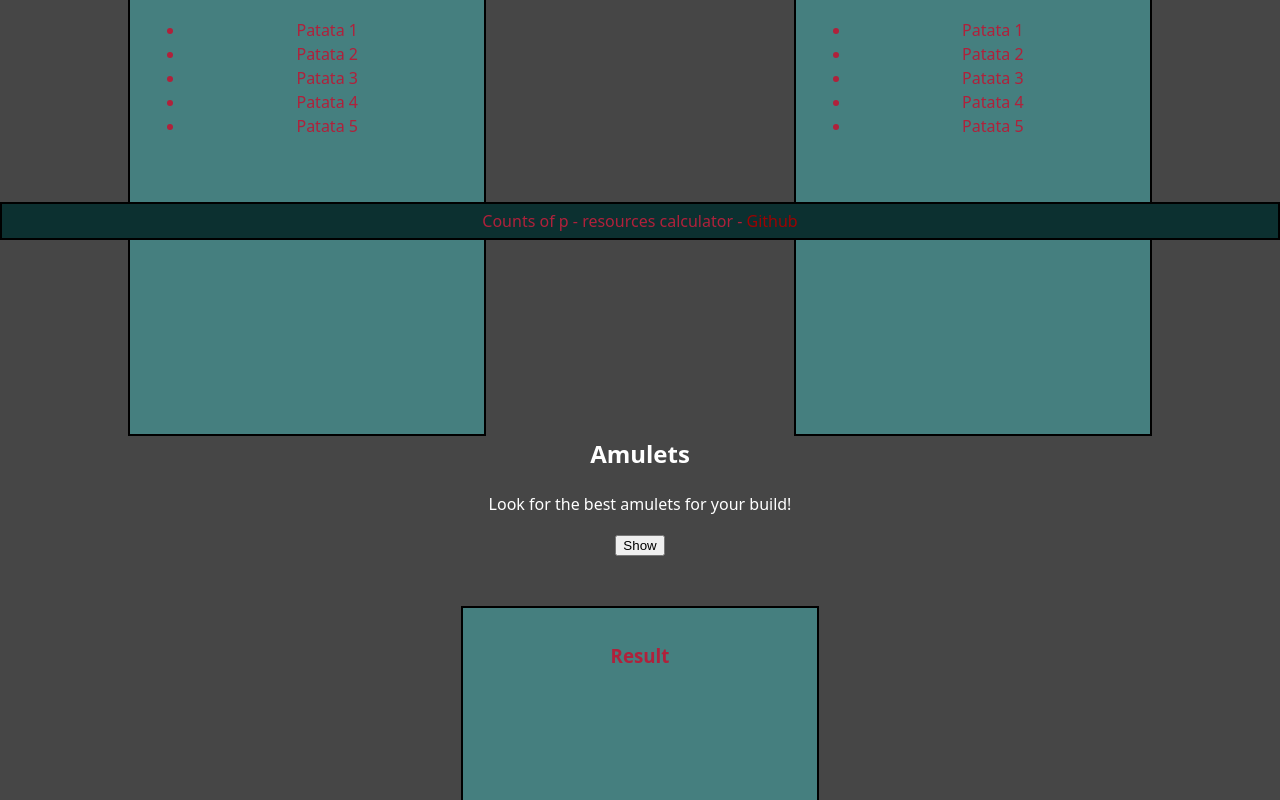
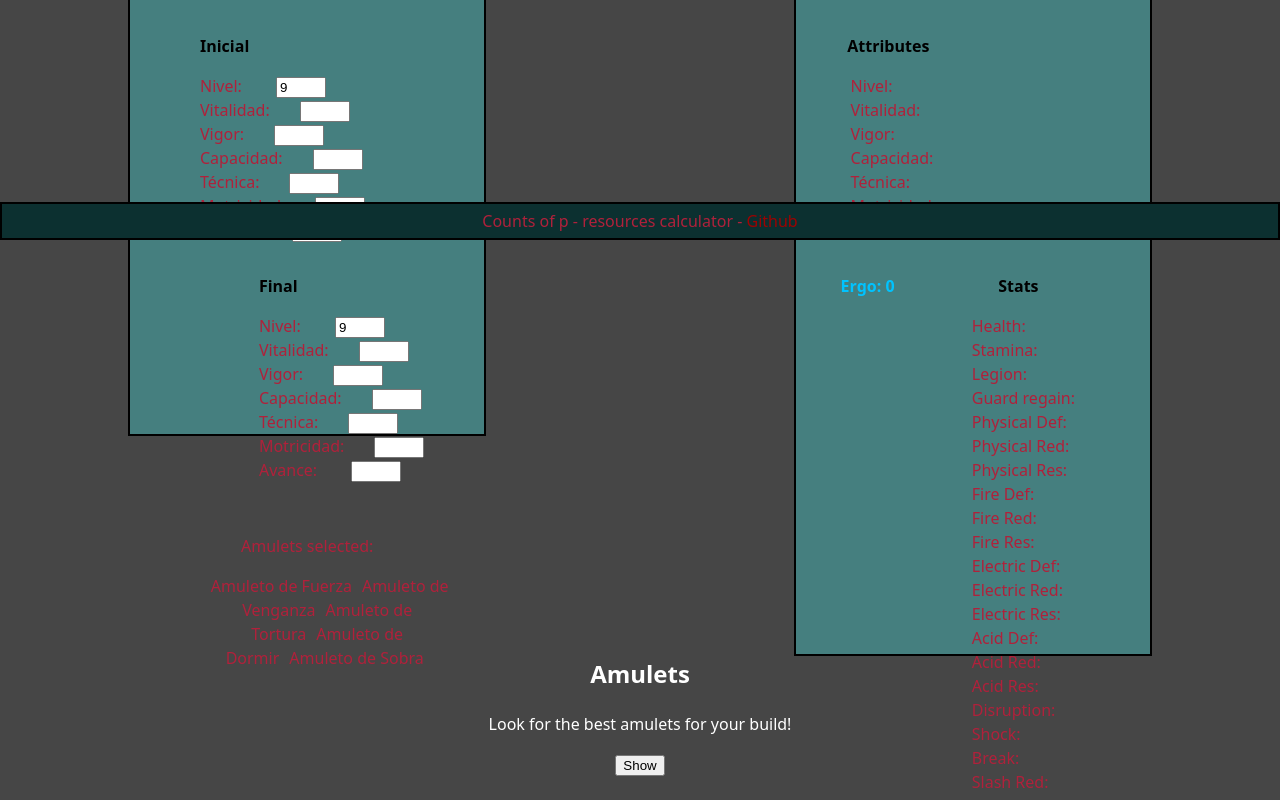
Before and after one commit to dsanfealos/counts-of-p-react-front, a React (Vite) app: page /character in a window 1280 px wide. Shown: the part 560-1360 px from the top of the page. Built offline with nearby package versions, Linux system fonts and the light colour scheme.

Commit message:
Basic structure of Character. Created useFetchGet and applied onClick on AmuletsSearch

```diff
--- a/src/components/Character.jsx
+++ b/src/components/Character.jsx
@@ -1,4 +1,5 @@
 const Character = () => {
+    const ergo = 0;
     return (
         <div className="character">
             <div className="interaction-box">
@@ -8,26 +9,130 @@ const Character = () => {
                 <p style={{
                     color:"white"
                 }}>Use this mode to calculate the resources needed to upgrade from level A to level B</p>
-                <button id="btn-calculate">Calculate</button>
+                <button>Calculate</button>
                 <div className="selection">
                     <h3>Selection</h3>
-                    <ul>
-                        <li>Patata 1</li>
-                        <li>Patata 2</li>
-                        <li>Patata 3</li>
-                        <li>Patata 4</li>
-                        <li>Patata 5</li>
+                    <div className="selection-initial">
+                        <p>Inicial</p>
+                        <ul>
+                            <li>
+                                <label>Nivel: </label>
+                                <input type="number" min={9} defaultValue={9}></input>
+                                </li>
+                            <li>
+                                <label>Vitalidad:</label>
+                                <input type="number"></input>
+                            </li>
+                            <li>
+                                <label>Vigor:</label>
+                                <input type="number"></input>
+                            </li>
+                            <li>
+                                <label>Capacidad:</label>
+                                <input type="number"></input>
+                            </li>
+                            <li>
+                                <label>Técnica:</label>
+                                <input type="number"></input>
+                            </li>
+                            <li>
+                                <label>Motricidad:</label>
+                                <input type="number"></input>
+                            </li>
+                            <li>
+                                <label>Avance: </label>
+                                <input type="number"></input>
+                            </li>
+                        </ul>
+                    </div>
+                    <div className="selection-final">
+                        <p>Final</p>
+                        <ul>
+                        <li>
+                            <label>Nivel: </label>
+                            <input type="number" min={9} defaultValue={9}></input>
+                            </li>
+                        <li>
+                            <label>Vitalidad:</label>
+                            <input type="number"></input>
+                        </li>
+                        <li>
+                            <label>Vigor:</label>
+                            <input type="number"></input>
+                        </li>
+                        <li>
+                            <label>Capacidad:</label>
+                            <input type="number"></input>
+                        </li>
+                        <li>
+                            <label>Técnica:</label>
+                            <input type="number"></input>
+                        </li>
+                        <li>
+                            <label>Motricidad:</label>
+                            <input type="number"></input>
+                        </li>
+                        <li>
+                            <label>Avance: </label>
+                            <input type="number"></input>
+                        </li>
                     </ul>
+                    </div>
+                    <div className="amulet-selection">
+                        <p>Amulets selected:</p>
+                        <ul>
+                            <li>Amuleto de Fuerza</li>
+                            <li>Amuleto de Venganza</li>
+                            <li>Amuleto de Tortura</li>
+                            <li>Amuleto de Dormir</li>
+                            <li>Amuleto de Sobra</li>
+                        </ul>
+                    </div>
                 </div>
                 <div className="result">
                     <h3>Result</h3>
-                    <ul>
-                        <li>Patata 1</li>
-                        <li>Patata 2</li>
-                        <li>Patata 3</li>
-                        <li>Patata 4</li>
-                        <li>Patata 5</li>
-                    </ul>
+                    <div className="result-attributes">
+                        <p>Attributes</p>
+                        <ul>
+                            <li>Nivel: </li>
+                            <li>Vitalidad: </li>
+                            <li>Vigor: </li>
+                            <li>Capacidad: </li>
+                            <li>Técnica: </li>
+                            <li>Motricidad: </li>
+                            <li>Avance: </li>
+                        </ul>
+                    </div>
+                    <div className="result-stats">
+                        <p>Stats</p>
+                        <ul>
+                            <li>Health: </li>
+                            <li>Stamina: </li>
+                            <li>Legion: </li>
+                            <li>Guard regain: </li>
+                            <li>Physical Def: </li>
+                            <li>Physical Red: </li>
+                            <li>Physical Res: </li>
+                            <li>Fire Def: </li>
+                            <li>Fire Red: </li>
+                            <li>Fire Res: </li>
+                            <li>Electric Def: </li>
+                            <li>Electric Red: </li>
+                            <li>Electric Res: </li>
+                            <li>Acid Def: </li>
+                            <li>Acid Red: </li>
+                            <li>Acid Res: </li>
+                            <li>Disruption: </li>
+                            <li>Shock: </li>
+                            <li>Break: </li>
+                            <li>Slash Red: </li>
+                            <li>Strike Red: </li>
+                            <li>Pierce Red: </li>
+                            <li>Weight: </li>
+                        </ul>
+                    </div>
+
+                    <p style={{float:"left", clear:"left", color:"rgb(0, 195, 255)"}}>Ergo: {ergo}</p>
                 </div>
             </div>
         </div>
--- a/src/components/searchs/AmuletsSearch.jsx
+++ b/src/components/searchs/AmuletsSearch.jsx
@@ -1,16 +1,12 @@
-import { useState } from "react";
+import { useEffect, useState } from "react";
+import useFetchGet from "../util/useFetchGet";
 
 const AmuletSearch = () => {
-    const [amulets, setAmulets] = useState([]);
+    const [shouldFecth, setShouldFecth] = useState(false);
+    const {data, isPending, error} = useFetchGet('https://countsofp.com/player/amulet', shouldFecth)
 
     const showAmuletList = () => {
-        fetch("https://countsofp.com/player/amulet")
-        .then(response =>
-            response.json()
-        ).then(data => {
-            setAmulets(data)
-            console.log(data);
-        })
+        setShouldFecth(true);
     }
 
     return (
@@ -19,8 +15,10 @@ const AmuletSearch = () => {
             <p style={{color:"white"}}>Look for the best amulets for your build!</p>
             <button onClick={showAmuletList}>Show</button>
             <div className="show-amulets">
-                <h3>Result</h3>
-                {amulets.map((amulet) => {
+                <h3>Amulet list</h3>
+                {error && <div>{error}</div>}
+                {isPending && <div>Loading...</div>}
+                {data && data.map((amulet) => {
                     return (
                         <div className="amulet-preview" key={amulet.id}>
                             <h3 style={{color:"black"}}>{amulet.name}</h3>
@@ -31,6 +29,7 @@ const AmuletSearch = () => {
                                 <li>Stats increased: </li>
                                 <li>Attributes increased: </li>
                             </ul>
+                            <button>Add to build</button>
                         </div>
                     )
                 })}
--- /dev/null
+++ b/src/components/util/useFetchGet.jsx
@@ -0,0 +1,30 @@
+import { useEffect, useState } from "react";
+
+const useFetchGet = (url, trigger) => {
+    const [data, setData] = useState(null);
+    const [isPending, setIsPending] = useState(false);
+    const [error, setError] = useState(null);
+    useEffect(() => {
+        if(!trigger) return;
+        setIsPending(true);
+        fetch(url)
+            .then(response => {
+                if(!response.ok){
+                    throw Error("There is an error fetching the data.")
+                }
+                return response.json();
+            })
+            .then(fetchData => {
+                setData(fetchData);
+                setIsPending(false);
+                setError(null);
+            })
+            .catch((err) => {
+                setError(err.message);
+                setIsPending(false);
+            });
+    }, [trigger, url]);
+    return {data, isPending, error};
+}
+
+export default useFetchGet;
--- a/src/index.css
+++ b/src/index.css
@@ -82,10 +82,55 @@ body{
     margin-top: 50px;
     background-color: rgb(69, 127, 127);
     border: 2px black solid;
-    padding: 15px;
+    padding-top: 15px;
+    padding-left: 30px;
+    padding-right: 30px;
     float: left;
     width: 35%;
     height: 500px;
+}
+.selection-initial{
+    float: left;
+}
+.selection-initial ul{
+    text-align: left;
+    list-style: none;
+}
+.selection-initial input{
+    width: 50px;
+    margin-left: 30px;
+}
+.selection-initial p{
+    text-align: left;
+    padding-left: 40px;
+    font-weight: bold;
+    color: black;
+}
+.selection-final{
+    float: right;
+    text-align: left;
+}
+.selection-final ul{
+    list-style: none;
+}
+.selection-final p{
+    font-weight: bold;
+    color: black;
+    padding-left: 40px;
+}
+.selection-final input{
+    width: 50px;
+    margin-right: 30px;
+    margin-left: 30px;
+}
+.amulet-selection{
+    clear: both;
+    padding-top: 20px;
+}
+.amulet-selection li{
+    list-style: none;
+    display: inline;
+    padding: 5px;
 }
 .result{
     margin-top: 50px;
@@ -94,7 +139,23 @@ body{
     padding: 15px;
     float: right;
     width: 35%;
-    height: 500px;
+    height: 720px;
+}
+.result li{
+    list-style: none;
+    text-align: left;
+}
+.result-attributes{
+    float: left;
+}
+.result-stats{
+    float: right;
+    margin-right: 60px;
+}
+.result p{
+    color: black;
+    font-weight: bold;
+    margin-left: 30px;
 }
 .amulet-search{
     clear: both;
```
